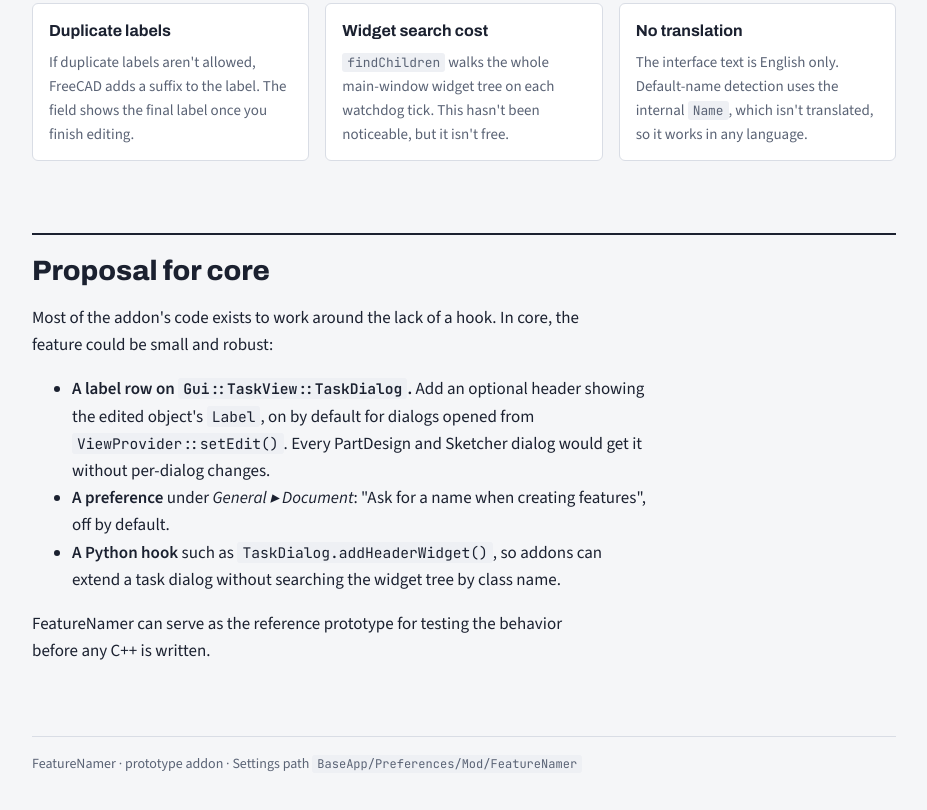
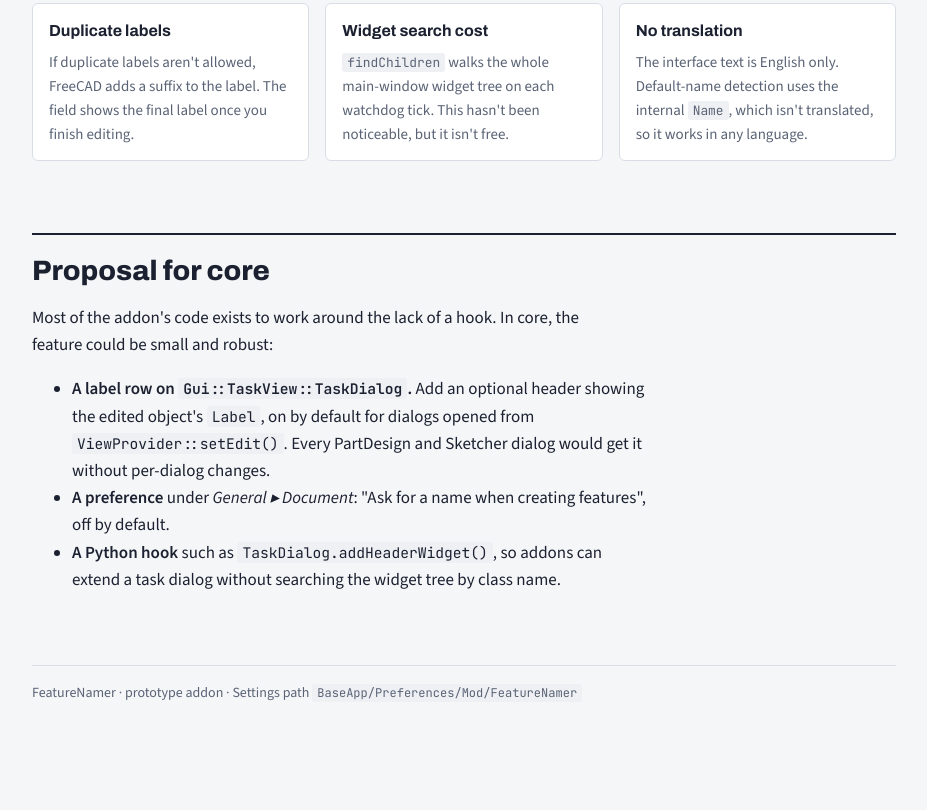
Before and after one commit to avongil/FreeCAD-FeatureNamer, a plain HTML site: page docs/index.html in a window 1280 px wide. Shown: the part 6264-7074 px from the top of the page, without its empty margins (304-1231 px from the left). Drawn offline with nearby package versions, Linux system fonts and the light colour scheme.

Commit message:
Manual: drop reference-prototype line
Co-Authored-By: Claude Opus 5.5 <noreply@anthropic.com>

```diff
--- a/docs/index.html
+++ b/docs/index.html
@@ -291,7 +291,6 @@ html{scroll-behavior:smooth}
       <li><b>A preference</b> under <i>General ▸ Document</i>: "Ask for a name when creating features", off by default.</li>
       <li><b>A Python hook</b> such as <code>TaskDialog.addHeaderWidget()</code>, so addons can extend a task dialog without searching the widget tree by class name.</li>
     </ul>
-    <p>FeatureNamer can serve as the reference prototype for testing the behavior before any C++ is written.</p>
 
     <footer>FeatureNamer · prototype addon · Settings path <code>BaseApp/Preferences/Mod/FeatureNamer</code></footer>
   </main>
```
